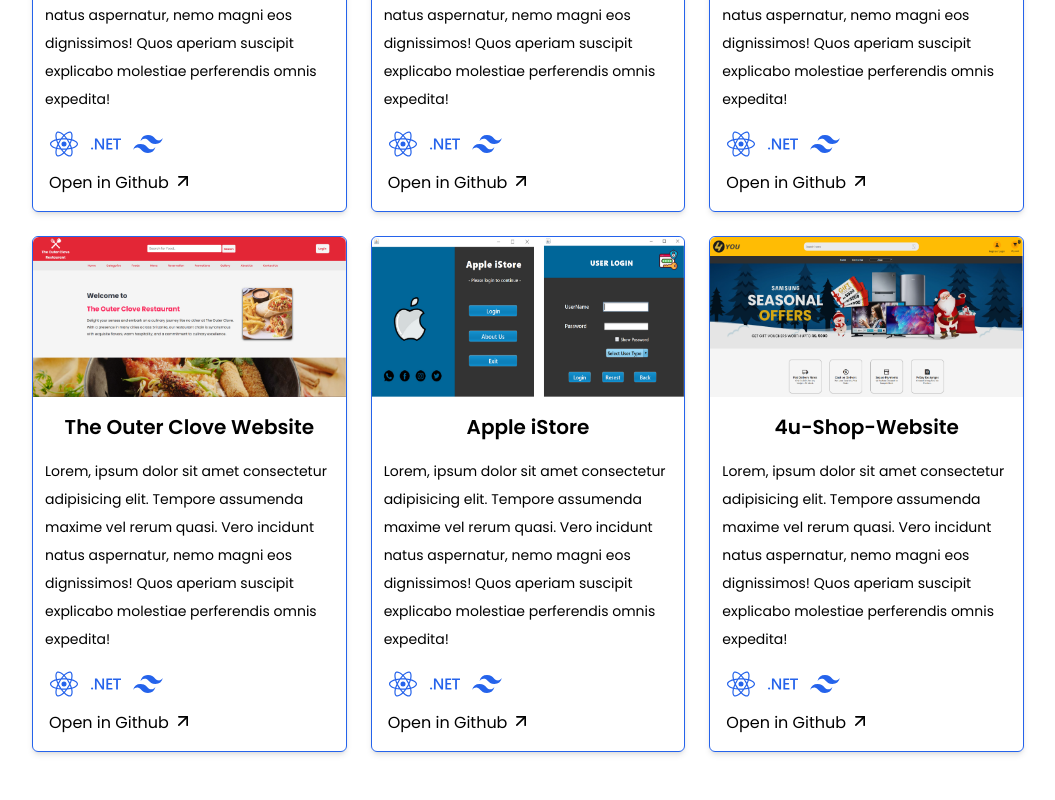
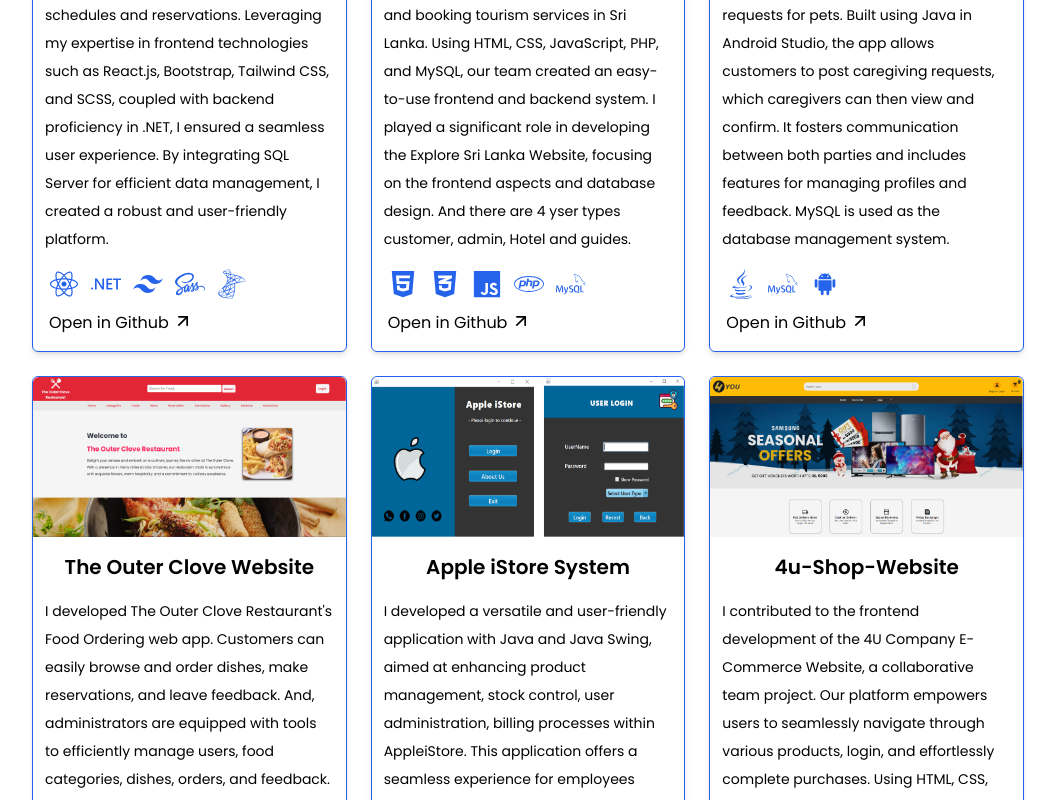
Before and after one commit to Lakna-Premachandra/Portfolio, a React (Vite) app: page / in a window 1280 px wide. Shown: the part 2060-2860 px from the top of the page, without its empty margins (112-1167 px from the left). Built offline with nearby package versions, Linux system fonts and the light colour scheme.

Commit message:
projects added

```diff
--- a/src/Components/projects/index.jsx
+++ b/src/Components/projects/index.jsx
@@ -7,9 +7,12 @@
   FaSass,
   FaPhp,
   FaGithub,
+  FaJava,
 } from "react-icons/fa";
+import { IoLogoAndroid } from "react-icons/io";
 import { IoLogoJavascript, IoLogoReact } from "react-icons/io5";
 import { RiTailwindCssFill } from "react-icons/ri";
+import { SiMicrosoftsqlserver } from "react-icons/si";
 import { SiExpress, SiMysql, SiMongodb, SiDotnet } from "react-icons/si";
 import { FiArrowUpRight } from "react-icons/fi";
 import railway from "/images/railway.png";
@@ -26,48 +29,48 @@
       id: 1,
       title: "Train seats booking website",
       description:
-        "Lorem, ipsum dolor sit amet consectetur adipisicing elit. Tempore assumenda maxime vel rerum quasi. Vero incidunt natus aspernatur, nemo magni eos dignissimos! Quos aperiam suscipit explicabo molestiae perferendis omnis expedita!",
-      icons: [<IoLogoReact />, <SiDotnet />, <RiTailwindCssFill />],
+        "I developed a web application that empowers users to search for trains, book tickets, and manage train schedules and reservations. Leveraging my expertise in frontend technologies such as React.js, Bootstrap, Tailwind CSS, and SCSS, coupled with backend proficiency in .NET, I ensured a seamless user experience. By integrating SQL Server for efficient data management, I created a robust and user-friendly platform.",
+      icons: [<IoLogoReact />, <SiDotnet />, <RiTailwindCssFill />,<FaSass/>, <SiMicrosoftsqlserver/>],
       src: railway
     },
     {
       id: 2,
       title: "Explore Sri Lanka Website",
       description:
-        "Lorem, ipsum dolor sit amet consectetur adipisicing elit. Tempore assumenda maxime vel rerum quasi. Vero incidunt natus aspernatur, nemo magni eos dignissimos! Quos aperiam suscipit explicabo molestiae perferendis omnis expedita!",
-      icons: [<IoLogoReact />, <SiDotnet />, <RiTailwindCssFill />],
+        "I contributed to the development of the Explore Sri Lanka Tourism Website, a user-friendly platform for discovering and booking tourism services in Sri Lanka. Using HTML, CSS, JavaScript, PHP, and MySQL, our team created an easy-to-use frontend and backend system. I played a significant role in developing the Explore Sri Lanka Website, focusing on the frontend aspects and database design. And there are 4 yser types customer, admin, Hotel and guides.",
+      icons: [<FaHtml5 />, <FaCss3Alt />, <IoLogoJavascript />,<FaPhp/>, <SiMysql/>],
       src: exploreSL
     },
     {
       id: 3,
       title: "Pet Care Shop App",
       description:
-        "Lorem, ipsum dolor sit amet consectetur adipisicing elit. Tempore assumenda maxime vel rerum quasi. Vero incidunt natus aspernatur, nemo magni eos dignissimos! Quos aperiam suscipit explicabo molestiae perferendis omnis expedita!",
-      icons: [<IoLogoReact />, <SiDotnet />, <RiTailwindCssFill />],
+        "I developed an Android application serving as a bridge between pet owners and caregivers, facilitating caregiving requests for pets. Built using Java in Android Studio, the app allows customers to post caregiving requests, which caregivers can then view and confirm. It fosters communication between both parties and includes features for managing profiles and feedback.  MySQL is used as the database management system.",
+      icons: [<FaJava />, <SiMysql />, <IoLogoAndroid />],
       src: petShopImage
     },
     {
       id: 4,
       title: "The Outer Clove Website",
       description:
-        "Lorem, ipsum dolor sit amet consectetur adipisicing elit. Tempore assumenda maxime vel rerum quasi. Vero incidunt natus aspernatur, nemo magni eos dignissimos! Quos aperiam suscipit explicabo molestiae perferendis omnis expedita!",
-      icons: [<IoLogoReact />, <SiDotnet />, <RiTailwindCssFill />],
+        "I developed The Outer Clove Restaurant's Food Ordering web app. Customers can easily browse and order dishes, make reservations, and leave feedback. And, administrators are equipped with tools to efficiently manage users, food categories, dishes, orders, and feedback. Using HTML, CSS, and JavaScript for the frontend, PHP for backend functionality, and MySQL for the database, I ensured a smooth experience for both users and administrators.",
+      icons: [<FaHtml5 />, <FaCss3Alt />, <IoLogoJavascript />,<FaPhp/>, <SiMysql/>],
       src: restaurantImage
     },
     {
       id: 5,
-      title: "Apple iStore",
+      title: "Apple iStore System",
       description:
-        "Lorem, ipsum dolor sit amet consectetur adipisicing elit. Tempore assumenda maxime vel rerum quasi. Vero incidunt natus aspernatur, nemo magni eos dignissimos! Quos aperiam suscipit explicabo molestiae perferendis omnis expedita!",
-      icons: [<IoLogoReact />, <SiDotnet />, <RiTailwindCssFill />],
+        "I developed a versatile and user-friendly application with Java and Java Swing, aimed at enhancing product management, stock control, user administration, billing processes within AppleiStore. This application offers a seamless experience for employees across various tasks. Users securely log in with unique credentials, Two types of users, cashier and manager, each equipped with specific functionalities tailored to their roles. ",
+      icons: [<FaJava />],
       src: appleiStore
     },
     {
       id: 6,
       title: "4u-Shop-Website",
       description:
-        "Lorem, ipsum dolor sit amet consectetur adipisicing elit. Tempore assumenda maxime vel rerum quasi. Vero incidunt natus aspernatur, nemo magni eos dignissimos! Quos aperiam suscipit explicabo molestiae perferendis omnis expedita!",
-      icons: [<IoLogoReact />, <SiDotnet />, <RiTailwindCssFill />],
+        "I contributed to the frontend development of the 4U Company E-Commerce Website, a collaborative team project. Our platform empowers users to seamlessly navigate through various products, login, and effortlessly complete purchases. Using HTML, CSS, and JavaScript, I dedicated myself to crafting an immersive and visually captivating frontend experience. Backend  was  implemented using PHP and MySQL. ",
+      icons: [<FaHtml5 />, <FaCss3Alt />, <IoLogoJavascript />,<FaPhp/>, <SiMysql/>],
       src: forYouImage
     },
   ];
```
